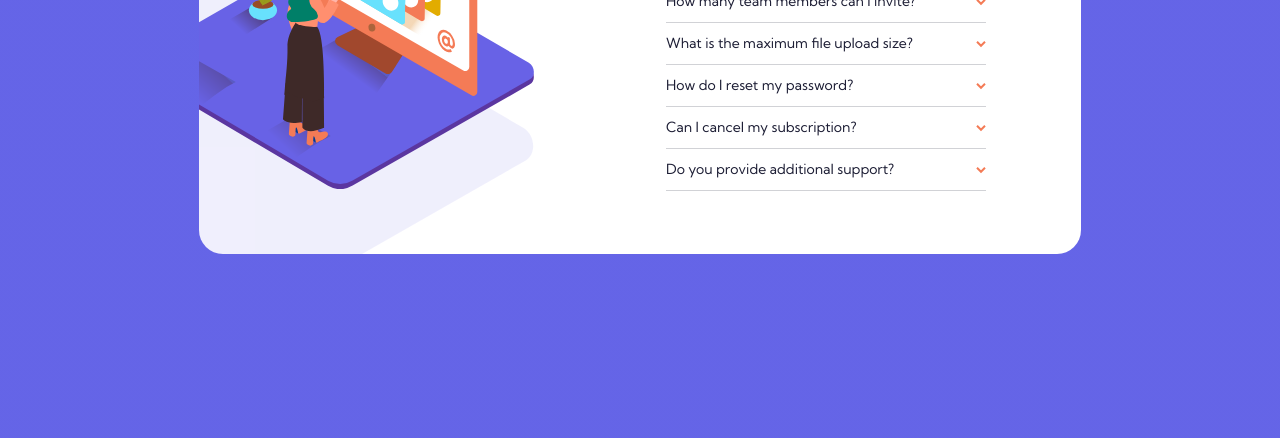
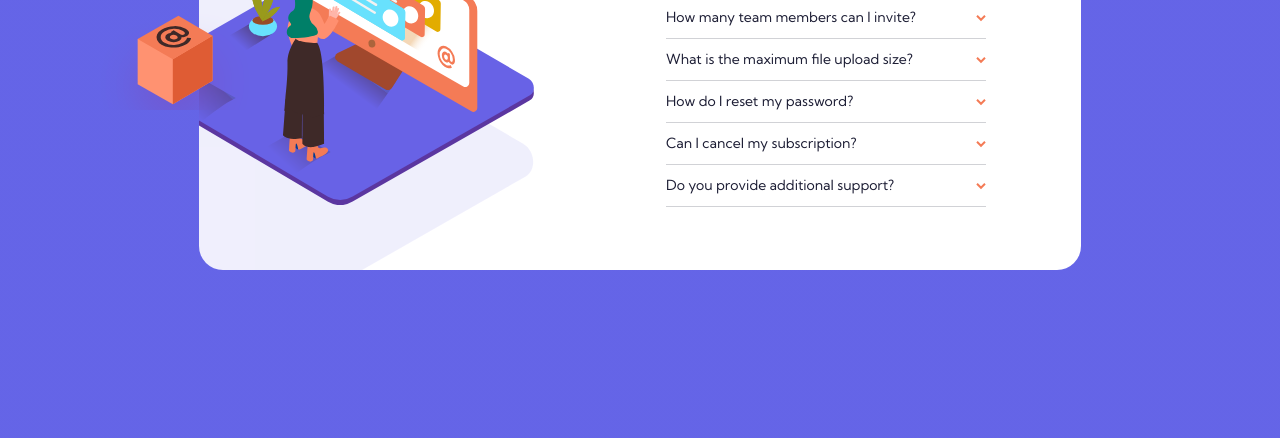
Before and after one commit to jeptun/faq-accordion-card-main, a website: page index.html in a window 1280 px wide. Shown: the part 362-800 px from the top of the page. Drawn offline with nearby package versions, Linux system fonts and the light colour scheme; files that its build step writes are made by us from their sources.

Commit message:
add class

```diff
--- a/app/scss/layout/_card-accordion.scss
+++ b/app/scss/layout/_card-accordion.scss
@@ -10,7 +10,7 @@
   min-width: 100vw;
   height: 100%;
 }
-main {
+.img-holder {
   height: 27rem;
   &::after {
     display: none;
--- a/index.html
+++ b/index.html
@@ -14,7 +14,7 @@
 
 <body>
   <div class="wrapper">
-    <div class="padding-lr-400 padding-block-400">
+    <div class="img-holder padding-lr-400 padding-block-400">
       <article class="card">
         <div class="card-images">
         </div>
```
